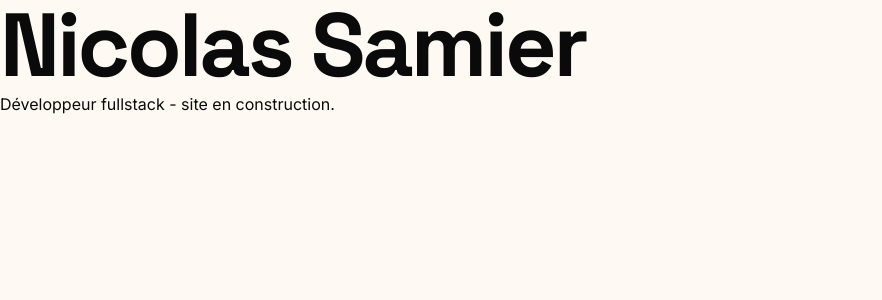
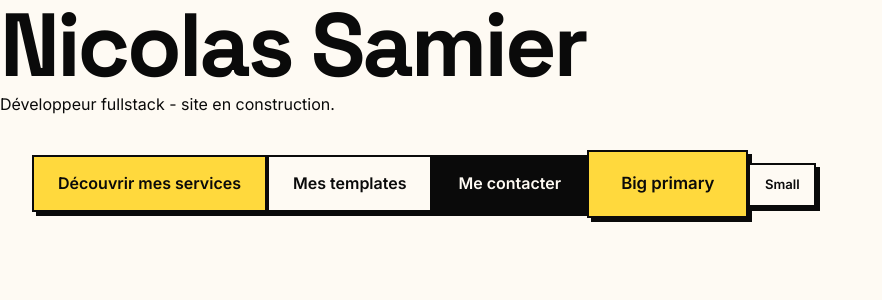
Before and after one commit to Weylland/site-perso, a Next.js app: page / in a window 1280 px wide. Shown: the top 300 px of the page, without its empty margins (0-882 px from the left). Built offline with nearby package versions, Linux system fonts and the light colour scheme.

Commit message:
feat: add brutalist button component with variants and sizes

```diff
--- a/src/app/page.tsx
+++ b/src/app/page.tsx
@@ -1,8 +1,22 @@
+import { Button } from "@/components/ui/Button";
+
 export default function Home() {
   return (
     <main>
       <h1>Nicolas Samier</h1>
       <p>Développeur fullstack - site en construction.</p>
+
+      <div className="p-8 space-y-4">
+        <Button variant="primary">Découvrir mes services</Button>
+        <Button variant="secondary">Mes templates</Button>
+        <Button variant="dark">Me contacter</Button>
+        <Button variant="primary" size="big">
+          Big primary
+        </Button>
+        <Button variant="secondary" size="small">
+          Small
+        </Button>
+      </div>
     </main>
   );
 }
--- /dev/null
+++ b/src/components/ui/Button.tsx
@@ -0,0 +1,44 @@
+import { ComponentProps } from "react";
+
+type ButtonVariant = "primary" | "secondary" | "dark";
+type ButtonSize = "default" | "big" | "small";
+
+type ButtonProps = {
+  variant?: ButtonVariant;
+  size?: ButtonSize;
+} & ComponentProps<"button">;
+
+const baseClasses =
+  "inline-flex items-center gap-2 font-semibold border-[2.5px] border-ink shadow-brutal " +
+  "transition-[transform,box-shadow,background-color] duration-150 ease-out " +
+  "cursor-pointer " +
+  "hover:translate-x-1 hover:translate-y-1 hover:shadow-none " +
+  "disabled:opacity-50 disabled:pointer-events-none disabled:cursor-not-allowed";
+
+const variantClasses: Record<ButtonVariant, string> = {
+  primary: "bg-sunshine text-ink hover:bg-sunshine-2",
+  secondary: "bg-cream text-ink hover:bg-cream-2",
+  dark: "bg-ink text-cream border-ink hover:bg-ink-soft",
+};
+
+const sizeClasses: Record<ButtonSize, string> = {
+  default: "px-6 py-[0.9rem] text-base",
+  big: "px-8 py-[1.15rem] text-[1.05rem]",
+  small: "px-[0.9rem] py-[0.55rem] text-[0.82rem]",
+};
+
+export function Button({
+  variant = "secondary",
+  size = "default",
+  className,
+  type = "button",
+  ...rest
+}: ButtonProps) {
+  return (
+    <button
+      type={type}
+      className={`${baseClasses} ${variantClasses[variant]} ${sizeClasses[size]} ${className ?? ""} `}
+      {...rest}
+    />
+  );
+}
```
Also changed, not shown: 1 other file (tests, documents, lock files or other folders).
